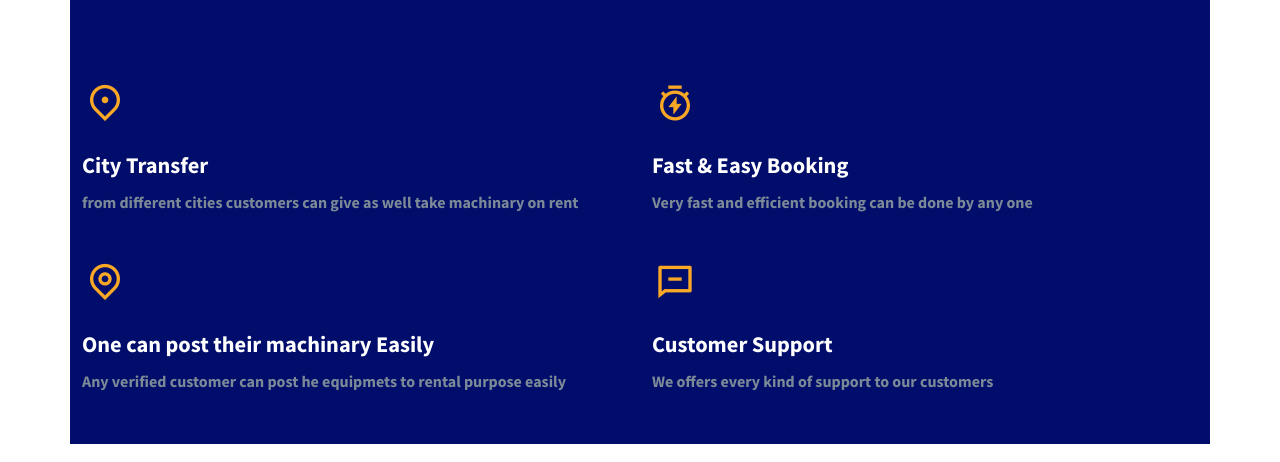
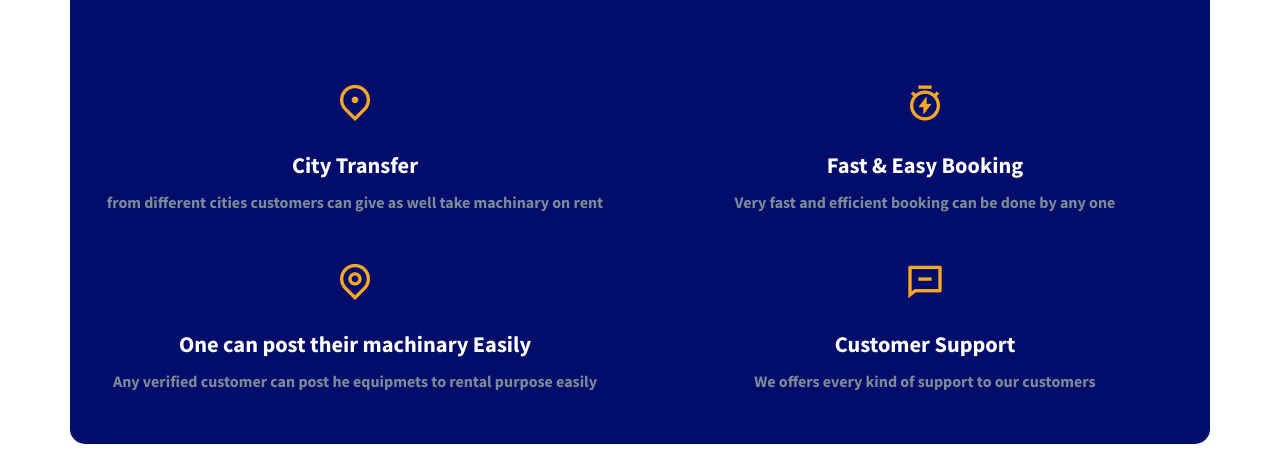
Before and after one commit to ayush-dudhani/module-not-found, a React (Create React App) app in the folder client/: page / in a window 1280 px wide. Shown: the part 1762-2224 px from the top of the page. Built offline with nearby package versions, Linux system fonts and the light colour scheme; no server answers; the database is empty.

Commit message:
service list updated

```diff
--- a/client/src/components/UI/ServicesList.jsx
+++ b/client/src/components/UI/ServicesList.jsx
@@ -1,7 +1,7 @@
-import React from "react"
-import { Col } from "reactstrap"
-import "../../styles/services-list.css"
-import servicesData from "../../assets/data/serviceData"
+import React from "react";
+import { Col } from "reactstrap";
+import "../../styles/services-list.css";
+import servicesData from "../../assets/data/serviceData";
 
 const ServicesList = () => {
   return (
@@ -10,24 +10,24 @@ const ServicesList = () => {
         <ServiceItem item={item} key={item.id} />
       ))}
     </>
-  )
-}
+  );
+};
 
 const ServiceItem = ({ item }) => (
   <Col lg="6" md="4" sm="6" className="mb-3">
-    <div
-      className="service__item"
-    >
+    <div className="service__item d-flex flex-column justify-content-center align-items-center">
       <span className="mb-3 d-inline-block">
         <i class={item.icon} />
       </span>
 
-      <h6 style={{ fontSize: "1.4rem", fontWeight: "bold", color:"white" }}>{item.title}</h6>
+      <h6 style={{ fontSize: "1.4rem", fontWeight: "bold", color: "white" }}>
+        {item.title}
+      </h6>
       <p style={{ fontSize: "1rem" }} className="section__description">
         {item.desc}
       </p>
     </div>
   </Col>
-)
+);
 
-export default ServicesList
+export default ServicesList;
--- a/client/src/pages/Home.jsx
+++ b/client/src/pages/Home.jsx
@@ -18,7 +18,7 @@ const Home = () => {
       <AboutSection />
       <section style={{width: "100vw"}}>
         <Container style={{width: "100%"}}>
-          <Row style={{backgroundColor: "#000d6b", padding: "1em 0"}}>
+          <Row style={{backgroundColor: "#000d6b", padding: "1em 0", borderRadius: "15px"}}>
             <Col lg="12" className="mb-5 text-center">
               <h6 className="section__subtitle">See our</h6>
               <h2 className="section__title" style={{color:"white"}}>Popular Services</h2>
```
